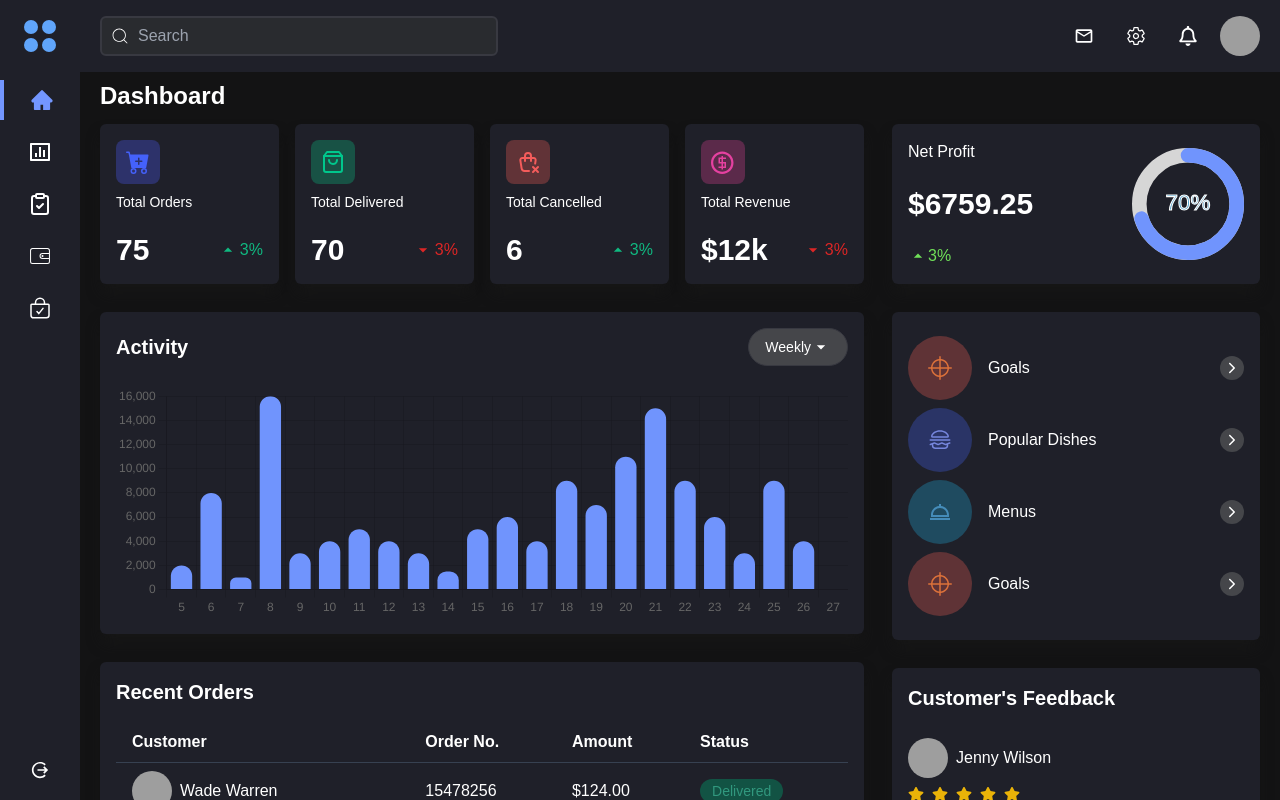
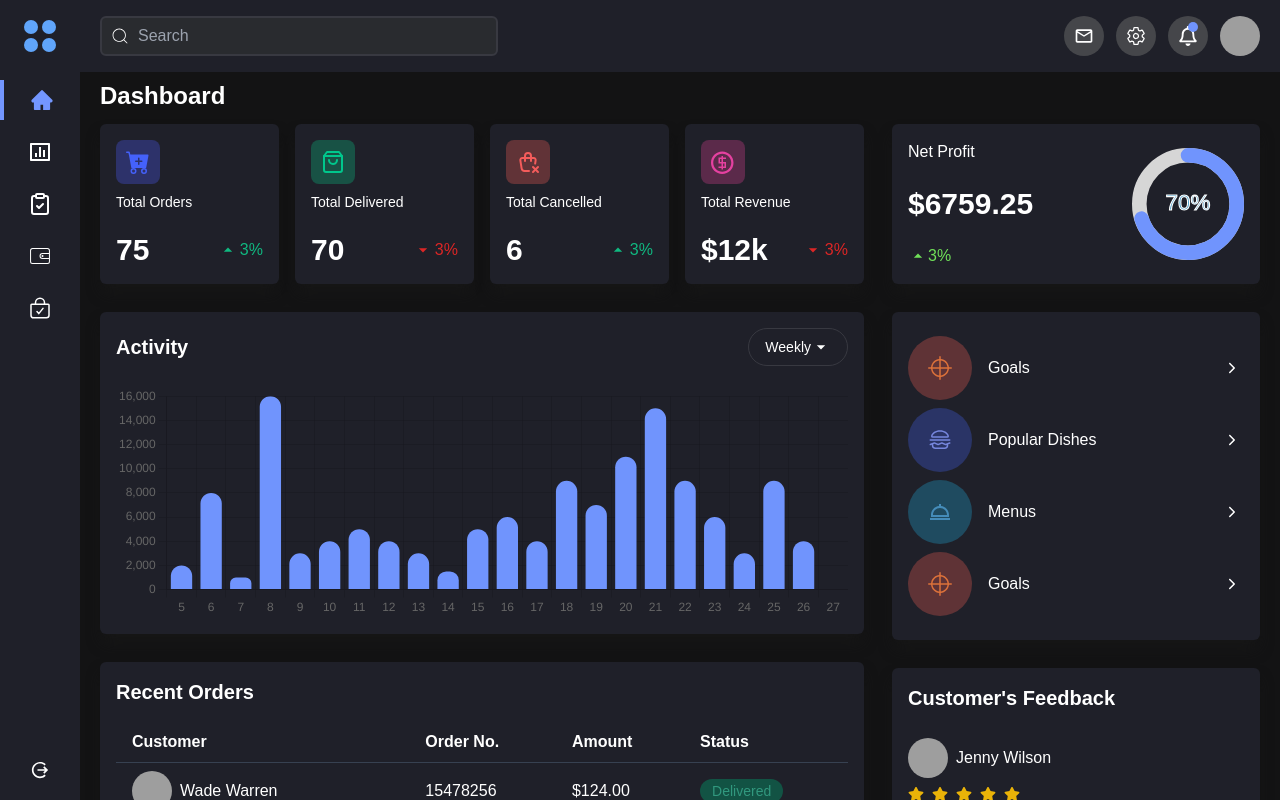
Before and after one commit to kaushiksheel/fitpeo-assignment, a React (Vite) app: page / in a window 1280 px wide. Built offline with nearby package versions, Linux system fonts and the light colour scheme; grey boxes are pictures that could not be loaded.

Commit message:
chore: Update Navbar component with actions and styles

```diff
--- a/src/components/Navbar.tsx
+++ b/src/components/Navbar.tsx
@@ -3,6 +3,21 @@ import { IoSettingsOutline } from "react-icons/io5";
 import { MdOutlineEmail } from "react-icons/md";
 import SearchBox from "./SearchBox";
 import { GiHamburgerMenu } from "react-icons/gi";
+
+const actions = [
+  {
+    icon: MdOutlineEmail,
+    color: "bg-lightGray",
+  },
+  {
+    icon: IoSettingsOutline,
+    color: "bg-lightGray",
+  },
+  {
+    icon: FaRegBell,
+    color: "bg-lightGray",
+  },
+];
 
 const Navbar = ({ setIsOpen }: { setIsOpen: (isOpen: boolean) => void }) => {
   return (
@@ -17,19 +32,25 @@ const Navbar = ({ setIsOpen }: { setIsOpen: (isOpen: boolean) => void }) => {
           <GiHamburgerMenu className="block size-5 cursor-pointer text-white" />
         </span>
         <div className="flex items-center space-x-3">
-          <button className="bg-lightGray grid size-10 place-content-center rounded-full">
-            <MdOutlineEmail className="size-5 text-white" />
-          </button>
-          <button className="bg-lightGray grid size-10 place-content-center rounded-full">
-            <IoSettingsOutline className="size-5 text-white" />
-          </button>
-          <button className="bg-lightGray grid size-10 place-content-center rounded-full">
-            <FaRegBell className="size-5 text-white" />
-          </button>
+          {actions.map((action, index) => {
+            const Icon = action.icon;
+            return (
+              <span
+                key={index}
+                className={`hover:bg-lightGray/45 relative grid size-10 place-content-center rounded-full transition-all ${action.color}`}
+              >
+                <Icon className="block size-5 cursor-pointer text-white" />
+                {index === 2 && (
+                  <span className="absolute right-2.5 top-1.5 h-2.5 w-2.5 rounded-full bg-[#7094fd]" />
+                )}
+              </span>
+            );
+          })}
+
           <img
             src="https://images.unsplash.com/photo-1494790108377-be9c29b29330?w=800&auto=format&fit=crop&q=60&ixlib=rb-4.0.3&ixid=M3wxMjA3fDB8MHxzZWFyY2h8MTR8fHNtaWxpbmclMjBtb2RlbHxlbnwwfHwwfHx8MA%3D%3D"
             alt="a smiling model"
-            className="size-10 cursor-pointer rounded-full object-cover"
+            className="ring-primary size-10 cursor-pointer rounded-full object-cover transition-all hover:ring-2"
           />
         </div>
       </nav>
--- a/tailwind.config.js
+++ b/tailwind.config.js
@@ -6,7 +6,7 @@ export default {
       colors: {
         darkGray: "#1F2029",
         black: "#131314",
-        lighgGray: "#45464A",
+        lightGray: "#45464A",
         lightBlue: "#7396FE",
       },
     },
```
